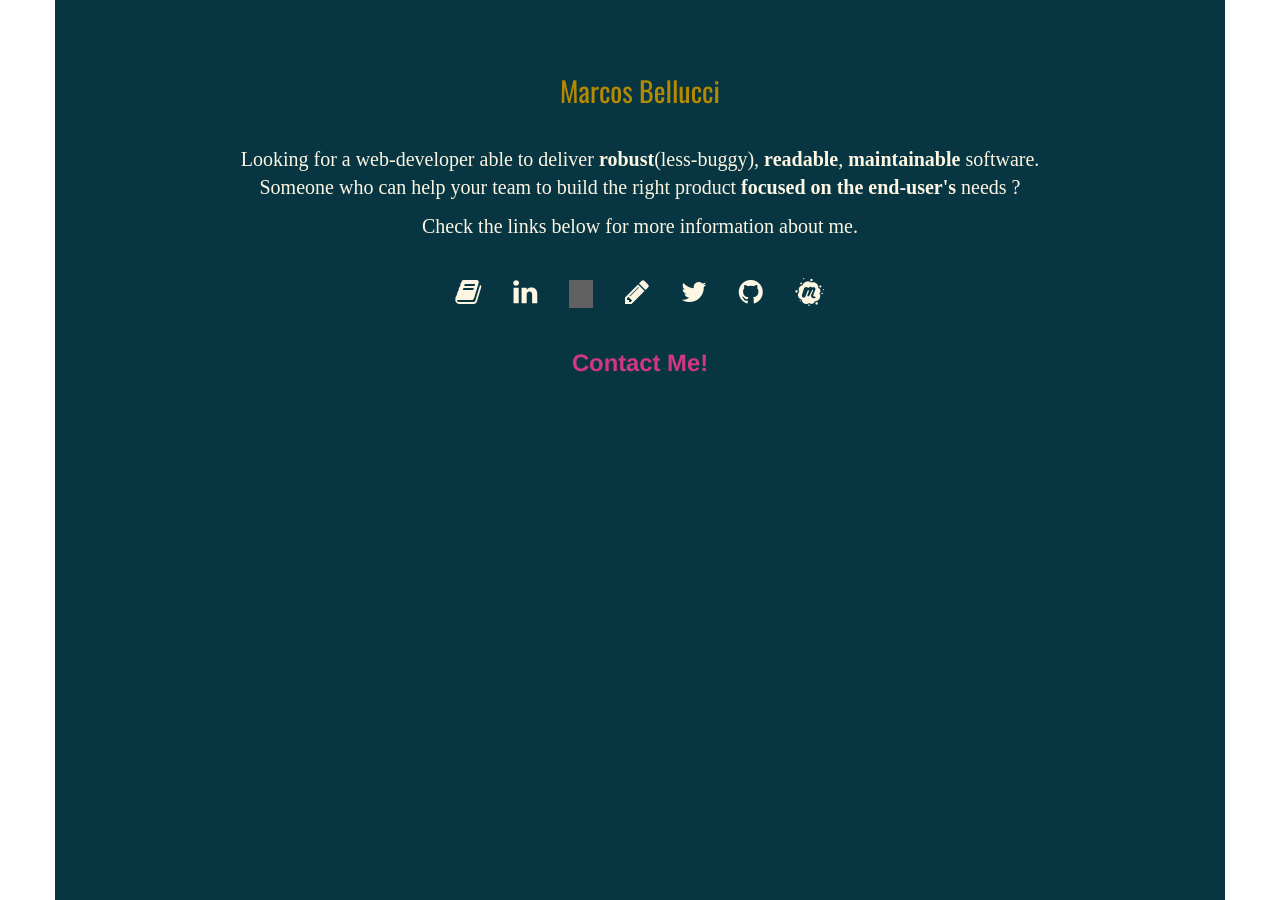
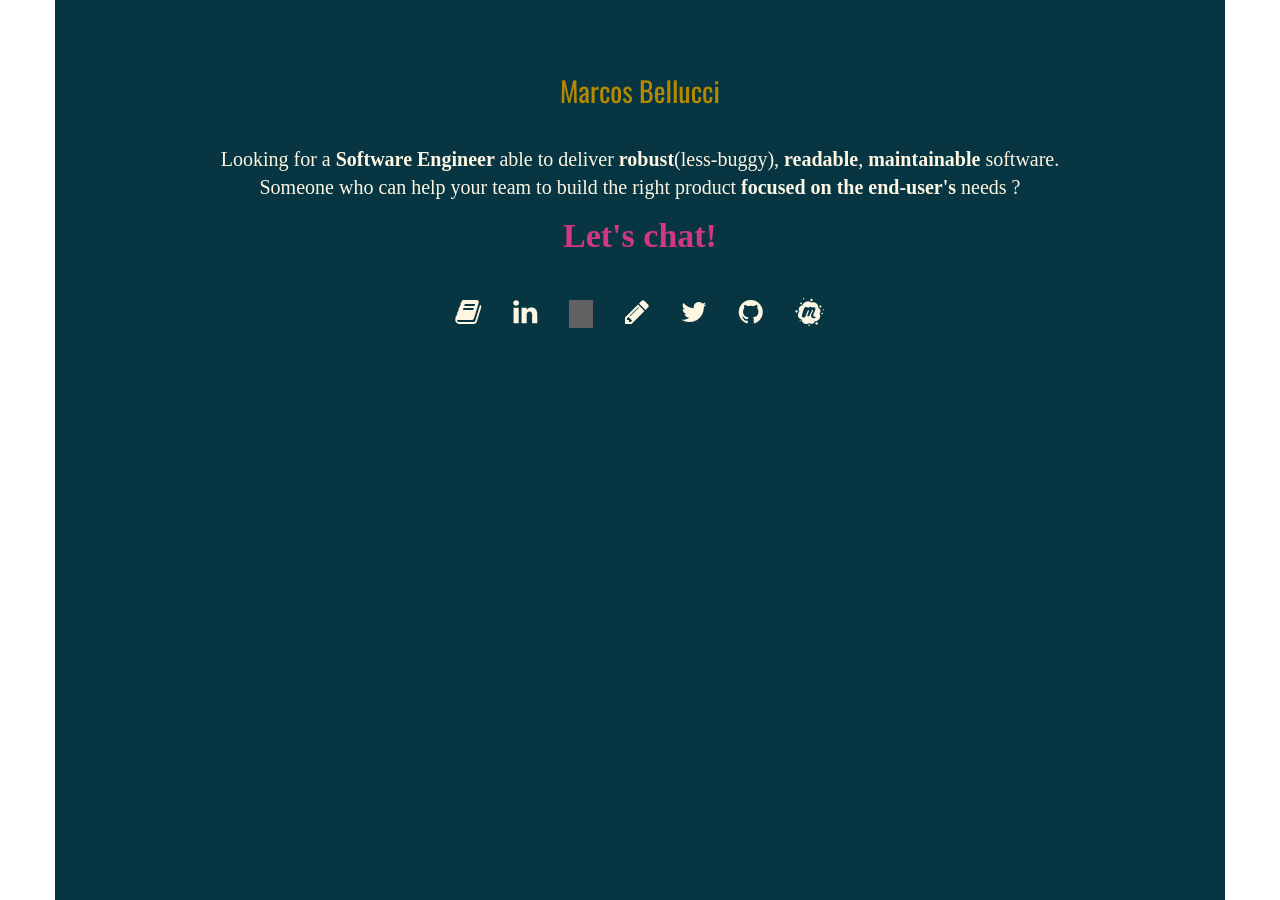
Before and after one commit to delbetu/delbetu.github.io, a Jekyll site: the page built from index.html, in a window 1280 px wide and 900 px high. Built offline with Jekyll 4.4.1, drawn with Linux system fonts in a browser that asks for light colours; grey boxes are pictures that could not be loaded.

Commit message:
Update index

```diff
--- a/index.html
+++ b/index.html
@@ -10,11 +10,11 @@ layout: default
 
     <div class="row">
       <p>
-      Looking for a web-developer able to deliver <strong>robust</strong>(less-buggy), <strong>readable</strong>, <strong>maintainable</strong> software.</br>
+      Looking for a <strong>Software Engineer </strong> able to deliver <strong>robust</strong>(less-buggy), <strong>readable</strong>, <strong>maintainable</strong> software.</br>
       Someone who can help your team to build the right product <strong>focused on the end-user's</strong> needs ?
       </p>
       <p>
-      Check the links below for more information about me.
+        <a href="#" class="hire-me" id="hire-me-button">Let's chat!</a>
       </p>
     </div>
 
@@ -56,10 +56,6 @@ layout: default
       </a>
 
     </div>
-
-    <div class="row">
-      <a href="#" class="hire-me" id="hire-me-button">Contact Me!</a>
-    </div>
   </div>
 
   <div class="row full-screen section dark">
@@ -100,7 +96,7 @@ layout: default
 
       <input class="form-group form-control" type="text" name="name" placeholder="Name">
 
-      <textarea class="form-group form-control" name="message-body" rows="8" cols="40" placeholder="Write your message here..."></textarea>
+      <textarea class="form-group form-control" name="message-body" rows="8" cols="40" placeholder="Your message ..."></textarea>
 
       <button type="submit" class="btn btn-lg btn-primary">Send</button>
       <input type="hidden" name="_next" value="{{ page.url }}"></input>
```
